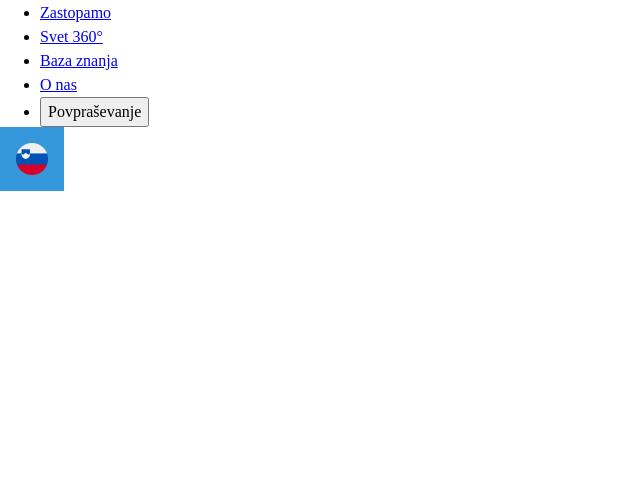
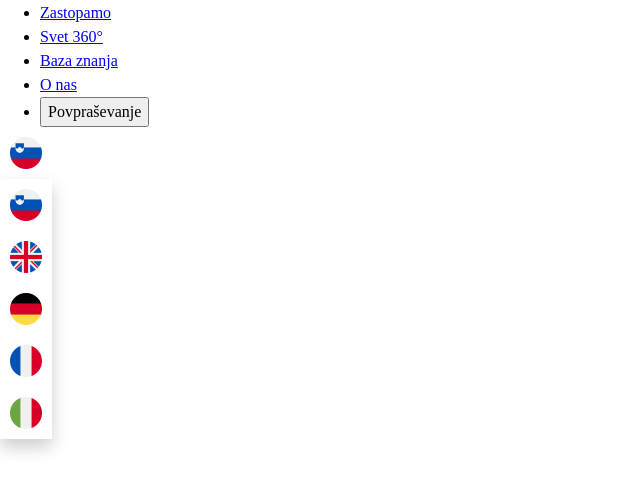
Before and after one commit to belko2k/fist-landing, a website built with Vite: page index.html in a window 1280 px wide. Both pictures are taken after a click on the button 32 px from the left and 284 px from the top of the page. Shown: the part 125-616 px from the top of the page, without its empty margins (0-640 px from the left). Built offline with nearby package versions, Linux system fonts and the light colour scheme.

Commit message:
lang selector

```diff
--- a/main.js
+++ b/main.js
@@ -1,3 +1,11 @@
+const dropBtn = document.querySelector('.dropbtn');
+const dropDownContent = document.querySelector('.dropdown-content');
+dropBtn.addEventListener('click', () => {
+    dropDownContent.style.display = dropDownContent.style.display === 'block' ? 'none' : 'block';
+});
+
+
 const changeLanguage = (language) => {
     document.getElementById("selectedLanguage").innerHTML = `<img src="images/countries/${language}.png" alt="${language}" />`;
+    dropDownContent.style.display = 'none'; // Close the dropdown after selection
 };
--- a/styles/style.css
+++ b/styles/style.css
@@ -38,55 +38,44 @@
   --fs-900: 3rem;
 }
 
+/* Language selector */
+
+.dropdown {
+  --_img-width: 2rem;
+  --_size: 0.625rem;
+  position: relative;
+  display: inline-block;
+}
+
 .dropbtn {
   position: relative;
-  background-color: #3498db;
-  color: white;
-  padding: 16px;
-  font-size: 16px;
+  padding: var(--_size);
   border: none;
   cursor: pointer;
+  background-color: var(--clr-neutral-100);
 }
 
-.dropbtn img {
-  width: 2rem;
+.dropbtn img,
+.dropdown-content a img {
+  width: var(--_img-width);
   aspect-ratio: 1;
-}
-
-.dropdown {
-  position: relative;
-  display: inline-block;
 }
 
 .dropdown-content {
   display: none;
   position: absolute;
-  background-color: #f9f9f9;
-  min-width: 160px;
-  overflow: auto;
+  background-color: var(--clr-neutral-100);
+  min-width: var(--_size);
   box-shadow: 0px 8px 16px 0px rgba(0, 0, 0, 0.2);
 }
 
 .dropdown-content a {
-  color: black;
-  padding: 12px 16px;
+  padding: var(--_size);
   text-decoration: none;
   display: block;
 }
 
-.dropdown-content a img {
-  width: 2rem;
-  aspect-ratio: 1;
+.dropdown:hover .dropbtn,
+.dropdown-content a:hover {
+  background-color: var(--clr-neutral-300);
 }
-
-.dropdown-content a:hover {
-  background-color: #f1f1f1;
-}
-
-.dropdown:hover .dropdown-content {
-  display: block;
-}
-
-.dropdown:hover .dropbtn {
-  background-color: #2980b9;
-}
```
